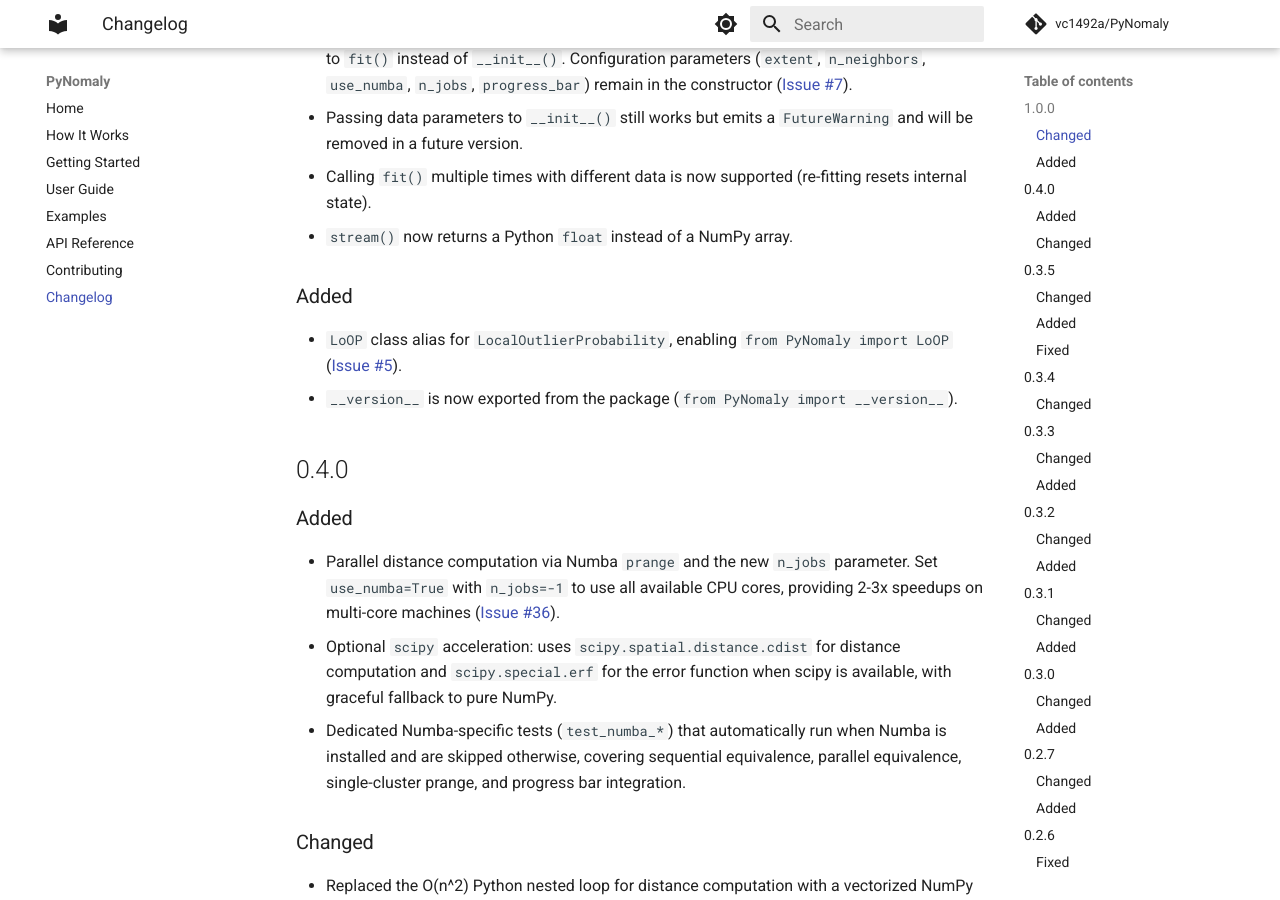
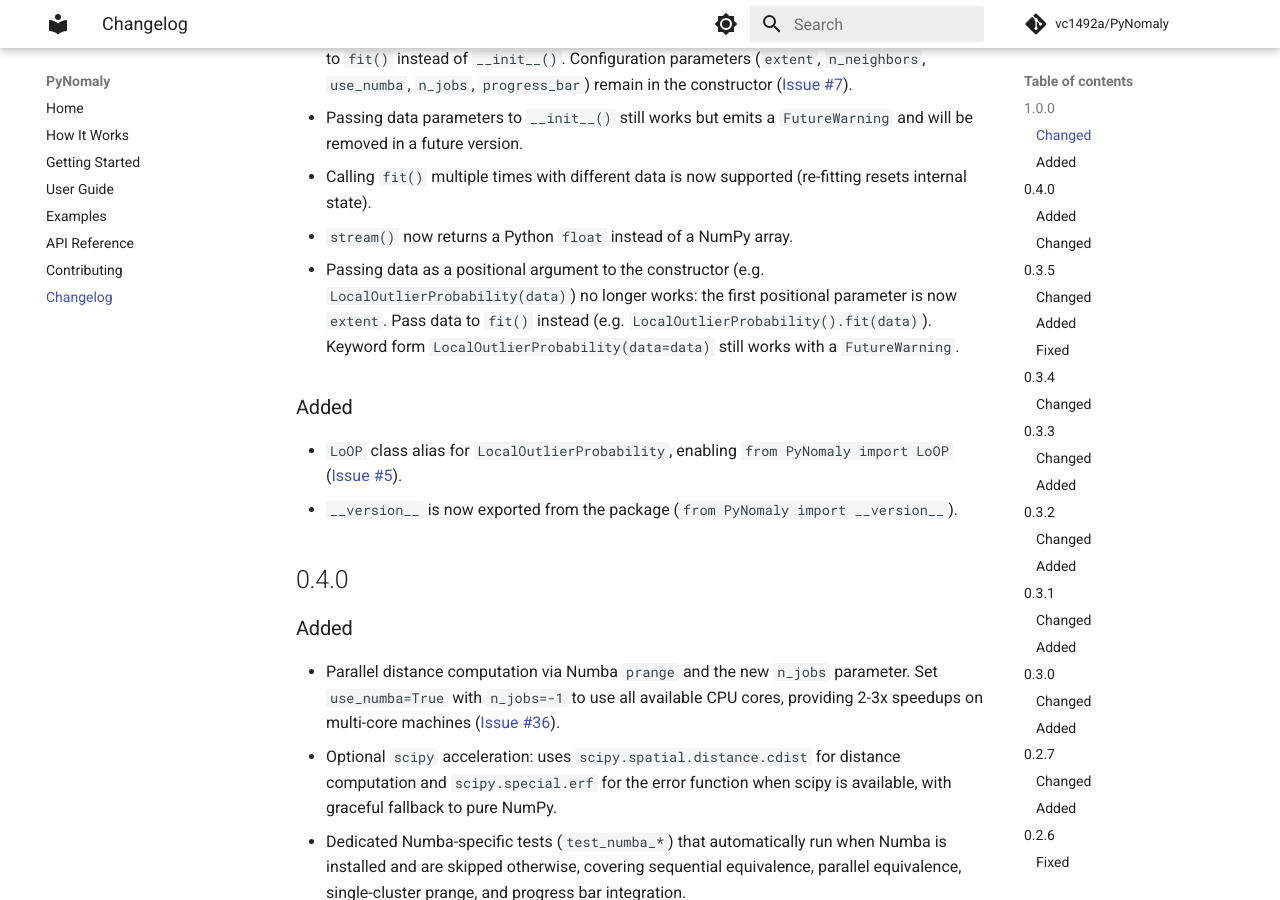
Before and after one commit to vc1492a/PyNomaly, an MkDocs documentation site: the page built from docs/changelog.md, in a window 1280 px wide and 900 px high, scrolled down 389 px. Built offline with MkDocs 1.6.1 and Material for MkDocs 9.7.7, drawn with Linux system fonts in a browser that asks for light colours; comment, search, counter and statistics services are not loaded.

Commit message:
Update examples and docs for the sklearn-style fit API.
Move data from positional constructor calls into fit(), fix the distance-matrix self-removal NameError in README/user-guide, and note the positional constructor break in the 1.0.0 changelog.

Co-authored-by: Cursor <cursoragent@cursor.com>

```diff
--- a/docs/changelog.md
+++ b/docs/changelog.md
@@ -18,6 +18,11 @@ and adheres to [Semantic Versioning](http://semver.org/spec/v2.0.0.html).
 - Calling `fit()` multiple times with different data is now supported
   (re-fitting resets internal state).
 - `stream()` now returns a Python `float` instead of a NumPy array.
+- Passing data as a positional argument to the constructor
+  (e.g. `LocalOutlierProbability(data)`) no longer works: the first
+  positional parameter is now `extent`. Pass data to `fit()` instead
+  (e.g. `LocalOutlierProbability().fit(data)`). Keyword form
+  `LocalOutlierProbability(data=data)` still works with a `FutureWarning`.
 ### Added
 - `LoOP` class alias for `LocalOutlierProbability`, enabling
   `from PyNomaly import LoOP`
```
Also changed, not shown: README.md (+5 -3 lines), changelog.md (+5 -0 lines), docs/user-guide.md (+3 -3 lines), 6 other files.
